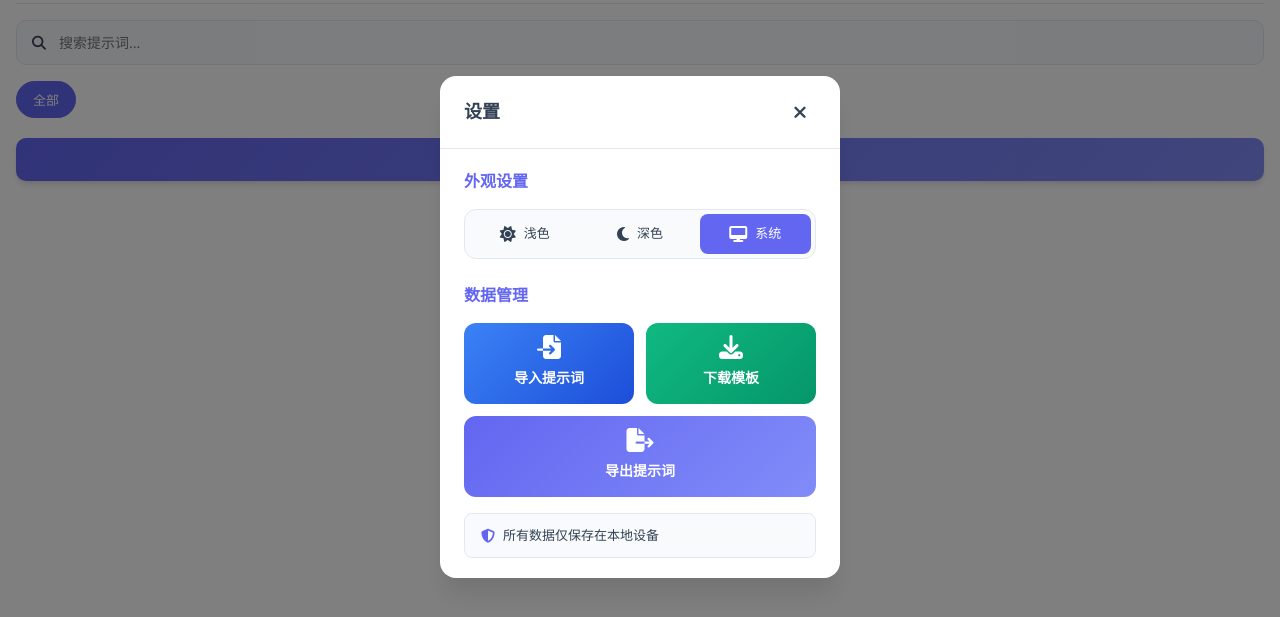
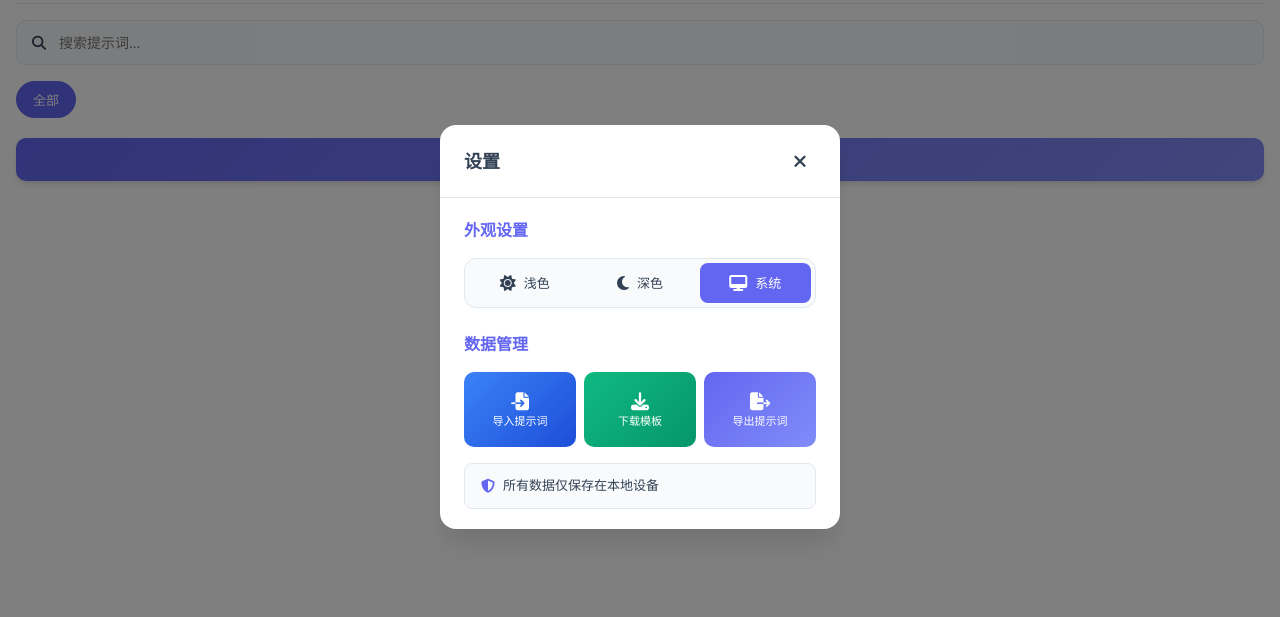
Before and after one commit to Wangshixiong/PromptCraft, a browser extension: page src/sidepanel/sidepanel.html in a window 1280 px wide. Both pictures are taken after a click on the button "设置". Shown: the part 73-690 px from the top of the page. Drawn offline with Linux system fonts and the light colour scheme.

Commit message:
本地版本最新优化

```diff
--- a/src/sidepanel/sidepanel.html
+++ b/src/sidepanel/sidepanel.html
@@ -1228,25 +1228,28 @@
             color: var(--success);
         }
 
-        /* 数据管理区域重新设计 */
+        /* 数据管理区域重新设计 - 三个按钮一行排列 */
         .data-management-grid {
-            display: grid;
-            grid-template-columns: 1fr 1fr;
-            grid-template-rows: auto auto;
-            gap: 12px;
+            display: flex;
+            gap: 8px;
         }
 
         .data-card {
             background: var(--card-light);
             border: 1px solid var(--border-light);
-            border-radius: 12px;
-            padding: 12px;
+            border-radius: 10px;
+            padding: 12px 8px;
             cursor: pointer;
             transition: var(--transition);
             text-align: center;
             position: relative;
             overflow: hidden;
-            min-height: 80px;
+            flex: 1;
+            min-height: 75px;
+            display: flex;
+            flex-direction: column;
+            align-items: center;
+            justify-content: center;
         }
 
         .dark-mode .data-card {
@@ -1256,7 +1259,7 @@
 
         .data-card:hover {
             transform: translateY(-2px);
-            box-shadow: 0 8px 25px rgba(0, 0, 0, 0.1);
+            box-shadow: 0 6px 20px rgba(0, 0, 0, 0.1);
             border-color: var(--primary-color);
         }
 
@@ -1273,25 +1276,23 @@
         }
 
         .data-card.export {
-            grid-column: 1 / -1;
             background: linear-gradient(135deg, var(--primary-color), var(--primary-light));
             color: white;
             border: none;
         }
 
         .data-card-icon {
-            font-size: 24px;
-            margin-bottom: 8px;
+            font-size: 18px;
+            margin-bottom: 4px;
             display: block;
+            transition: transform 0.2s ease;
         }
 
         .data-card-title {
-            font-size: 14px;
-            font-weight: 600;
-            margin-bottom: 4px;
-        }
-
-
+            font-size: 11px;
+            font-weight: 500;
+            line-height: 1.2;
+        }
 
         .data-card:hover .data-card-icon {
             transform: scale(1.1);
```
